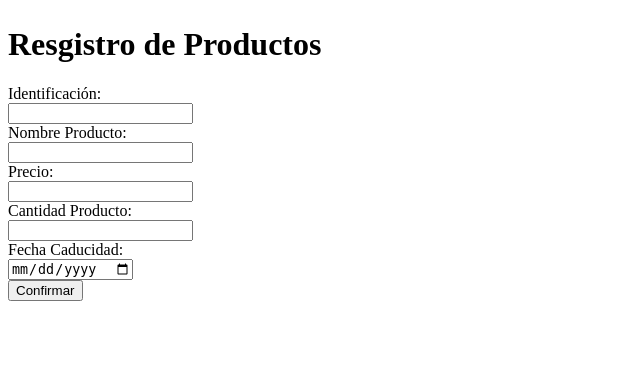
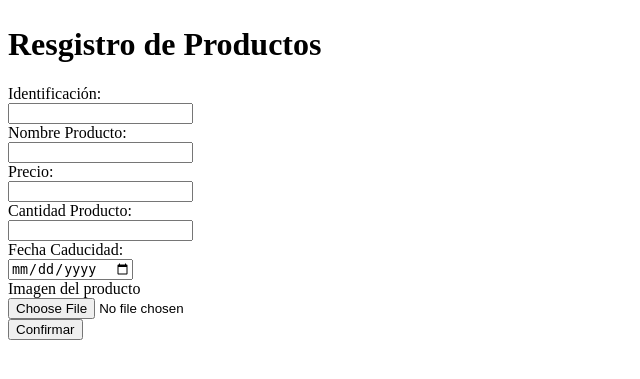
Before and after one commit to yamiddevofic/Marvy_Shopmarket, a Flask app: page / in a window 1280 px wide. Shown: the part 307-686 px from the top of the page, without its empty margins (0-640 px from the left). Run offline with Flask 3, Linux system fonts and the light colour scheme.

Commit message:
Modifique index.html para envió de los datos

```diff
--- a/marvyshopmarket/app/templates/index.html
+++ b/marvyshopmarket/app/templates/index.html
@@ -16,29 +16,33 @@
                 <h1>Resgistro de Productos</h1>
             </div>
             <div class="formulario">
-                <form >
+                <form method="post" action="/nuevo_producto" enctype="multipart/form-data">
                     <div>
-                        <div><label for="id">Identificación:</label></div>
-                        <div><input type="number"></div>
+                        <div><label for="prod_Id">Identificación:</label></div>
+                        <div><input type="number" name="prod_Id"></div>
                     </div>
                     <div>
-                        <div><label for="nom">Nombre Producto:</label></div>
-                        <div><input type="text"></div>
+                        <div><label for="prod_Nombre">Nombre Producto:</label></div>
+                        <div><input type="text" name="prod_Nombre"></div>
                     </div>
                     <div>
-                        <div><label for="precio"> Precio:</label></div>
-                        <div><input type="number"></div>
+                        <div><label for="prod_Precio"> Precio:</label></div>
+                        <div><input type="number" name="prod_Precio" id="prod_Precio"></div>
                     </div>
                     <div>
-                        <div><label for="cantidad">Cantidad Producto:</label></div>
-                        <div><input type="number"></div>
+                        <div><label for="prod_Cantidad">Cantidad Producto:</label></div>
+                        <div><input type="number" name="prod_Cantidad"></div>
                     </div>
                     <div>
-                        <div><label for="fecha-cad">Fecha Caducidad:</label></div>
-                        <div><input type="date"></div>
+                        <div><label for="prod_Fecha_cad">Fecha Caducidad:</label></div>
+                        <div><input type="date" name="prod_Fecha_cad" id="prod_Fecha_cad"></div>
                     </div>
-                    <div class="botom">
-                        <button>Confirmar</button>
+                    <div>
+                        <div><label for="prod_Img">Imagen del producto</label></div>
+                        <div><input type="file" name="prod_Img" id="prod_Img"></div>
+                    </div>
+                    <div class="boton">
+                        <button type="submit" class="btn-submit">Confirmar</button>
                     </div>
                 </form>
             </div>
```
